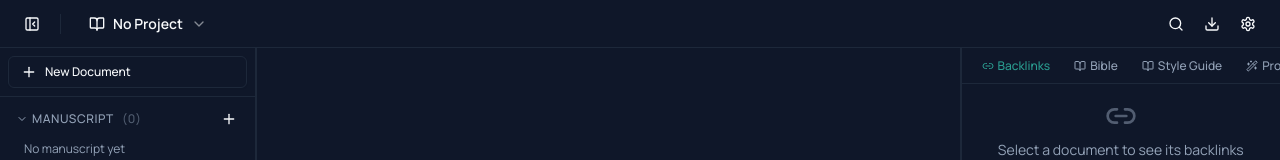
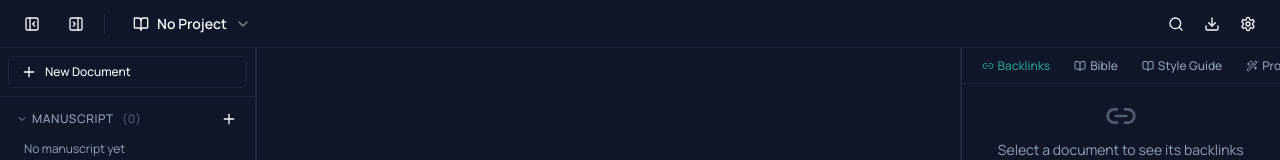
Before and after one commit to 0plus1/murmur, a React (Vite) app: page / in a window 1280 px wide. Shown: the top 160 px of the page. Built offline with nearby package versions, Linux system fonts and the light colour scheme.

Commit message:
Move collapse button to top menu

```diff
--- a/src/App.jsx
+++ b/src/App.jsx
@@ -334,6 +334,16 @@ function App() {
               <PanelLeftClose className={cn("h-4 w-4 transition-transform", sidebarCollapsed && "rotate-180")} />
             </Button>
 
+            <Button
+              variant="ghost"
+              size="icon"
+              className="h-8 w-8"
+              onClick={toggleRightPanel}
+              data-testid="toggle-right-panel-btn"
+            >
+              <PanelRightClose className={cn("h-4 w-4 transition-transform", rightPanelCollapsed && "rotate-180")} />
+            </Button>
+
             <Separator orientation="vertical" className="h-5" />
 
             <DropdownMenu>
@@ -584,23 +594,6 @@ function App() {
                         <Tooltip>
                           <TooltipTrigger asChild>
                             <Button
-                              variant={rightPanelCollapsed ? "secondary" : "ghost"}
-                              size="icon"
-                              className="h-6 w-6"
-                              onClick={toggleRightPanel}
-                              data-testid="right-panel-toggle"
-                            >
-                              <PanelRightClose className={cn("h-3 w-3 transition-transform", rightPanelCollapsed && "rotate-180")} />
-                            </Button>
-                          </TooltipTrigger>
-                          <TooltipContent>
-                            {rightPanelCollapsed ? 'Show' : 'Hide'} right panel
-                          </TooltipContent>
-                        </Tooltip>
-
-                        <Tooltip>
-                          <TooltipTrigger asChild>
-                            <Button
                               variant="ghost"
                               size="icon"
                               className="h-6 w-6"
```
